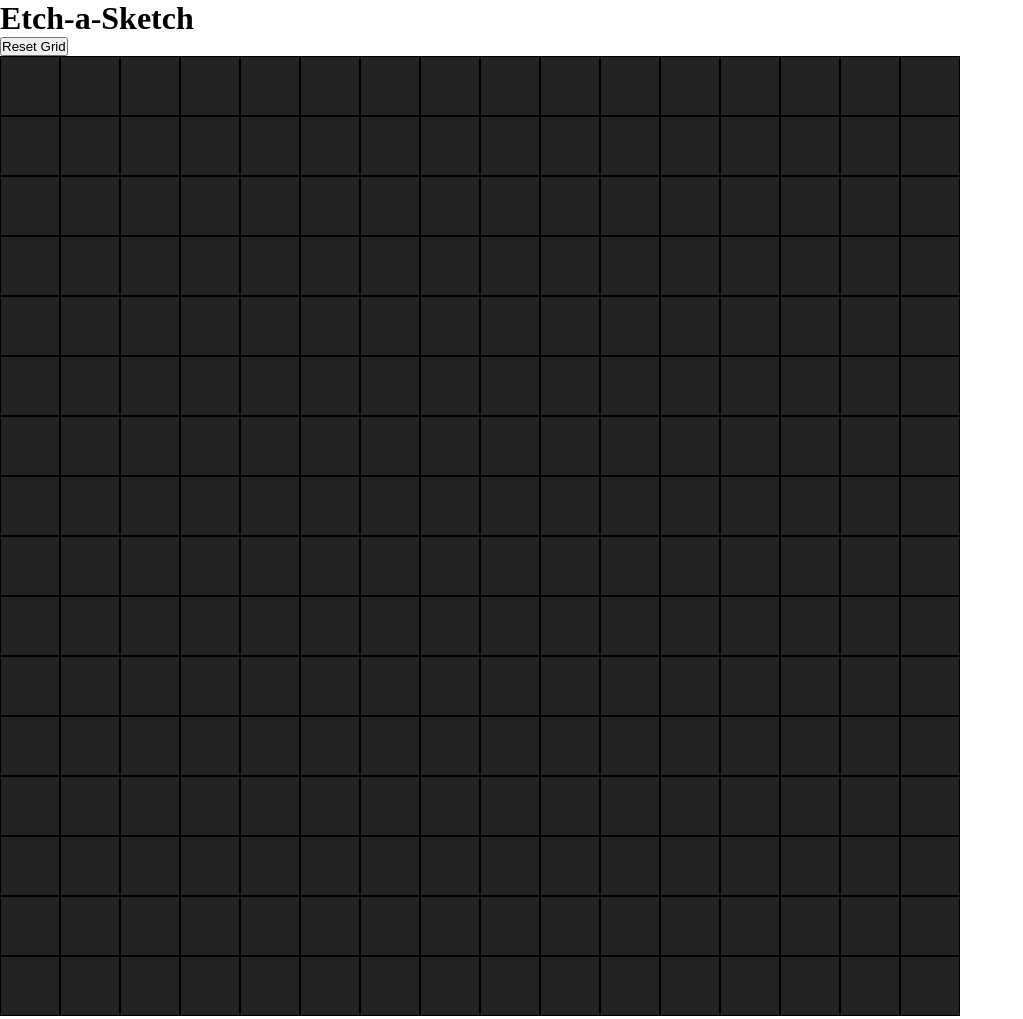
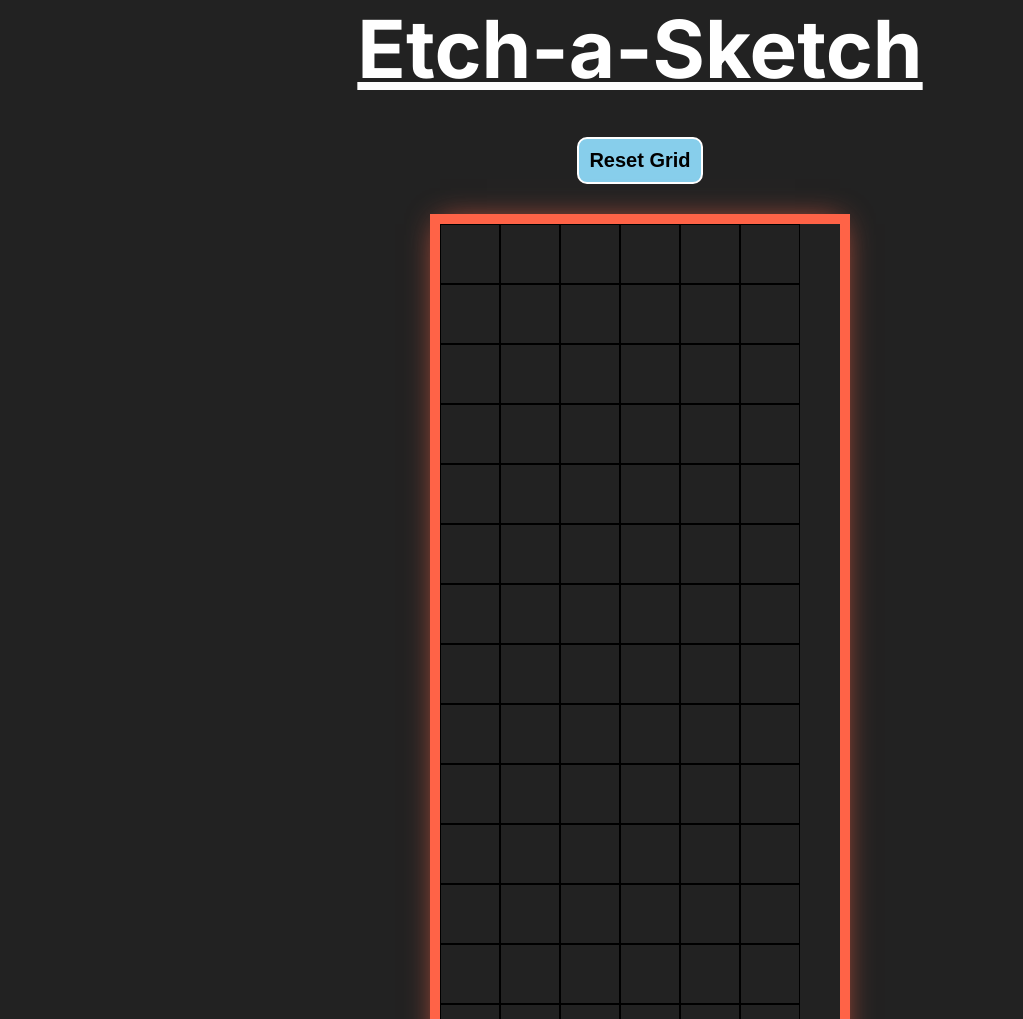
Before and after one commit to JeanGDEV/Etch-a-Sketch, a plain HTML site: page index.html in a window 1280 px wide. Shown: the top 1019 px of the page, without its empty margins (0-1023 px from the left). Drawn offline with Linux system fonts and the light colour scheme.

Commit message:
Add different styles to title, button & container

```diff
--- a/styles.css
+++ b/styles.css
@@ -1,11 +1,56 @@
+@import url('https://fonts.googleapis.com/css2?family=Inter:ital,opsz,wght@0,14..32,100..900;1,14..32,100..900&family=Roboto:ital,wght@0,100..900;1,100..900&display=swap');
+
+
 * {
     box-sizing: border-box;
     margin: 0;
     padding: 0;
 }
 
+body {
+    color: white;
+    background-color: #222;
+    font-family: Inter;
+    min-height: 100vh;
+    display: flex;
+    flex-direction: column;
+    justify-content: center;
+    align-items: center;
+    gap: 40px;
+}
+
+h1 {
+    font-weight: bold;
+    font-size: 80px;
+    text-decoration: underline;
+}
+
 .container {
     display: flex;
     flex-wrap: wrap;
-    width: 960px;
+    width: 400px;
+    outline: 10px solid tomato;
+    animation: glow-up 5s alternate infinite;
 }
+
+@keyframes glow-up {
+    0% {box-shadow: 0 0 30px white;}
+    100% {box-shadow: 0 0 30px tomato;}
+}
+
+.reset-btn {
+    background-color: skyblue;
+    border: 2px solid white;
+    border-radius: 10px;
+    padding: 10px;
+    color: black;
+    font-size: 20px;
+    font-weight: bold;
+    transition: box-shadow 0.3s, color 0.3s;
+}
+
+.reset-btn:hover {
+    box-shadow: 0 0 5px skyblue;
+    color: tomato;
+    cursor: pointer;
+}
```
